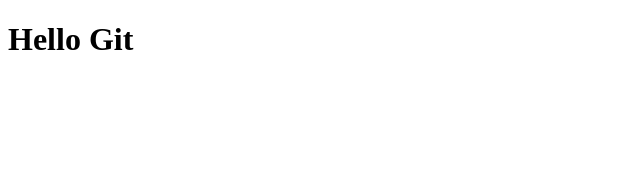
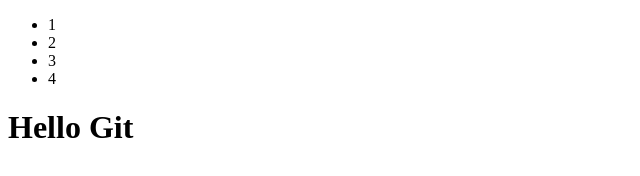
Before and after one commit to code-scalper/git-test, a plain HTML site: page index.html in a window 1280 px wide. Shown: the whole page, without its empty margins (0-640 px from the left). Drawn offline with Linux system fonts and the light colour scheme.

Commit message:
safe develop

```diff
--- a/css/initial.css
+++ b/css/initial.css
@@ -3,3 +3,7 @@
   padding: 0;
   box-sizing: 0;
 }
+
+a {
+  text-decoration: none;
+}
--- a/index.html
+++ b/index.html
@@ -7,6 +7,14 @@
     <title>Document</title>
   </head>
   <body>
-    <h1>Hello Git</h1>
+    <div>
+      <ul>
+        <li>1</li>
+        <li>2</li>
+        <li>3</li>
+        <li>4</li>
+      </ul>
+      <h1>Hello Git</h1>
+    </div>
   </body>
 </html>
--- a/js/main.js
+++ b/js/main.js
@@ -1 +1,3 @@
 console.log("main.js");
+const user = {};
+console.log(user);
```
